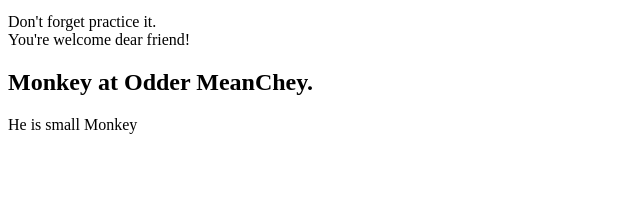
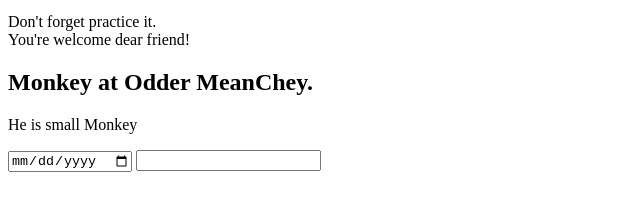
Before and after one commit to KreanVakhim/Merge, a plain HTML site: page index.html in a window 1280 px wide. Shown: the part 101-312 px from the top of the page, without its empty margins (0-640 px from the left). Drawn offline with Linux system fonts and the light colour scheme.

Commit message:
add more

```diff
--- a/index.html
+++ b/index.html
@@ -11,5 +11,10 @@
     <p>Don't forget practice it. <br>You're welcome dear friend!</p>
     <h2>Monkey at Odder MeanChey.</h2>
     <p>He is small Monkey</p>
+    <input type="date">
+    <input type="password">
+
+
+
 </body>
 </html>
```
